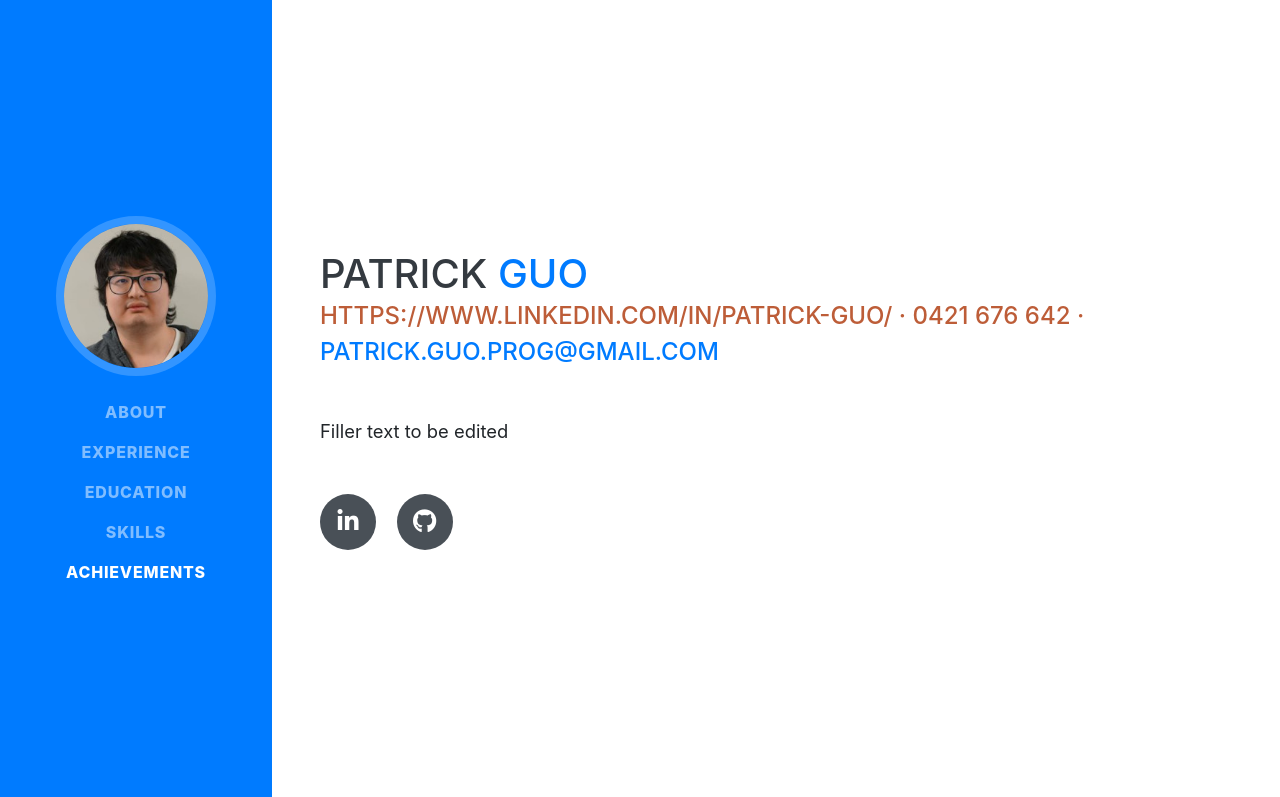
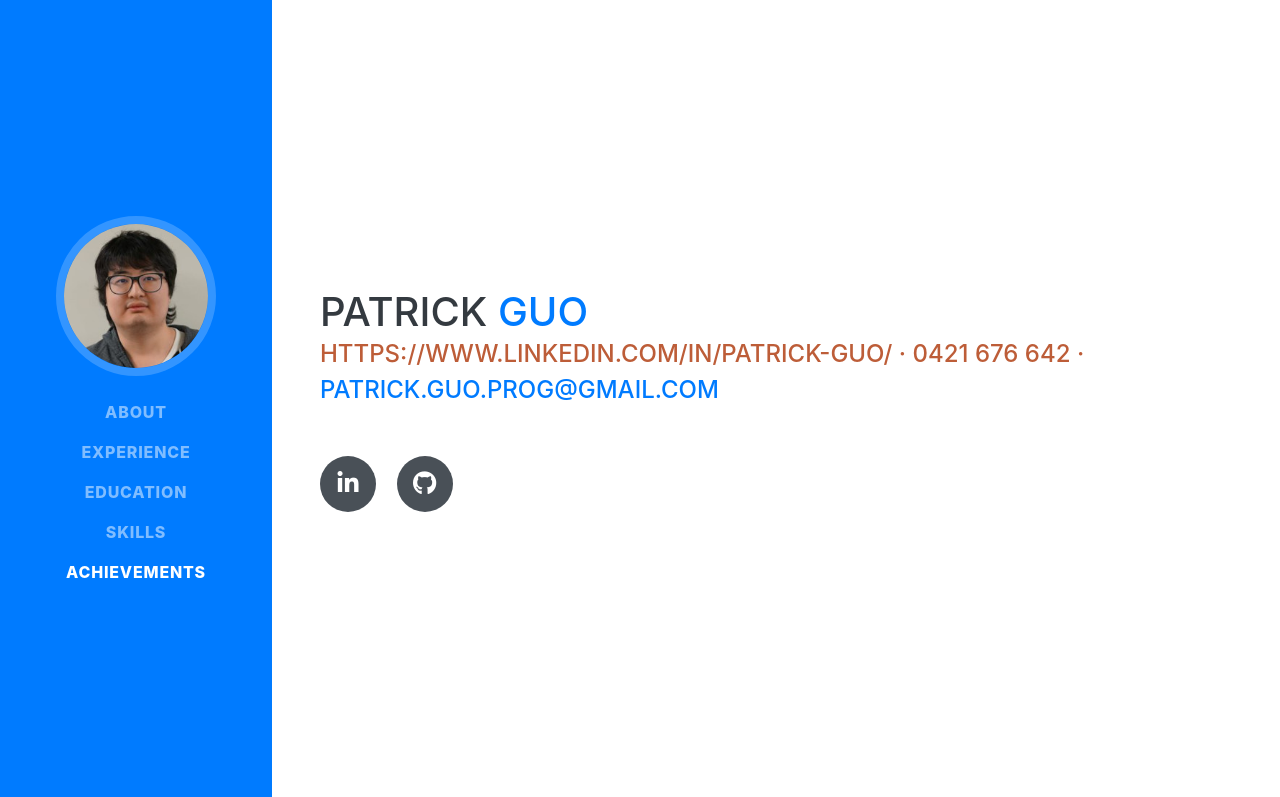
Before and after one commit to pat1324/pat1324.github.io, a website with bundled scripts: page index.html in a window 1280 px wide. Shown: the top 797 px of the page. Built offline with nearby package versions, Linux system fonts and the light colour scheme; a web font is replaced by a local one.

Commit message:
Removed filler text

```diff
--- a/index.html
+++ b/index.html
@@ -67,7 +67,7 @@
         <div class="subheading mb-5"> https://www.linkedin.com/in/patrick-guo/ · 0421 676 642 ·
           <a href="mailto:patrick.guo.prog@gmail.com">patrick.guo.prog@gmail.com</a>
         </div>
-        <p class="lead mb-5">Filler text to be edited</p>
+        <p class="lead mb-5"></p>
         <div class="social-icons">
           <a href="#">
             <i class="fab fa-linkedin-in"></i>
```
